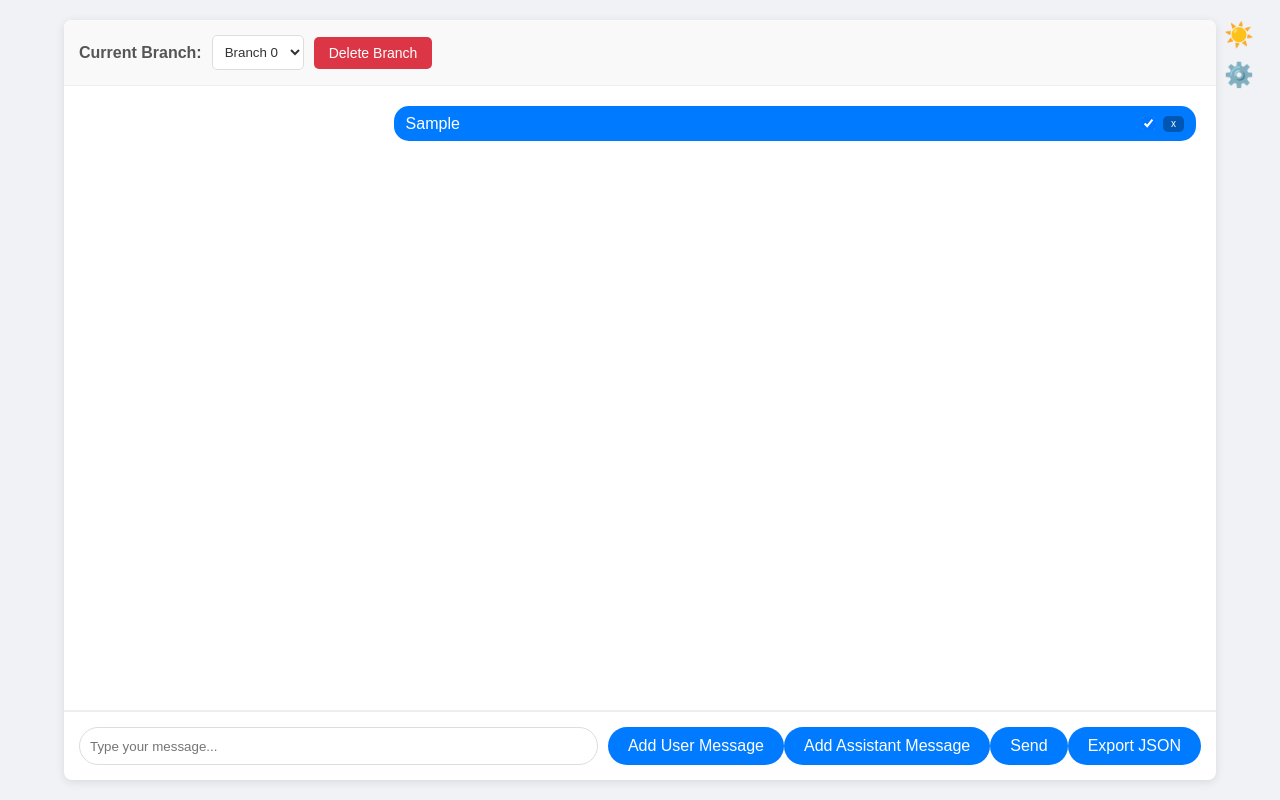
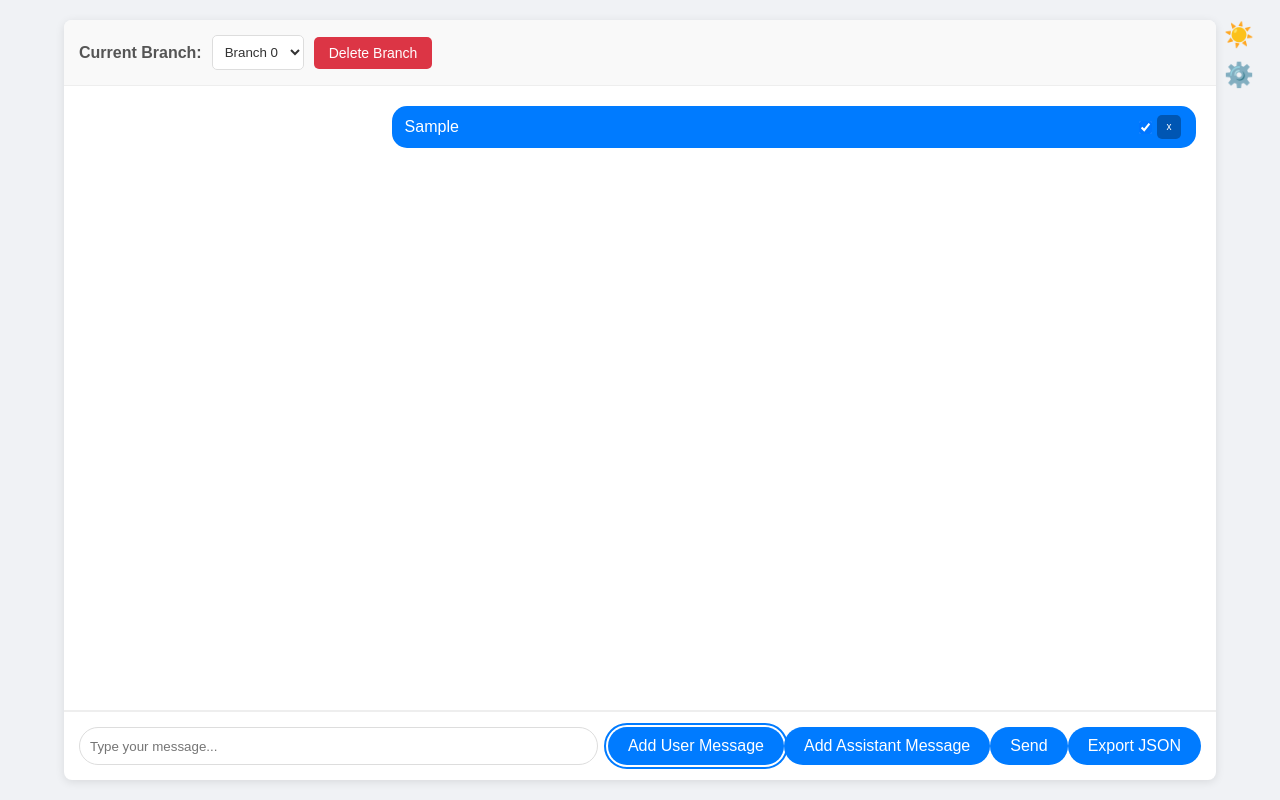
Before and after one commit to Jay4242/llm-webchat, a website: page public/index.html in a window 1280 px wide. Both pictures are taken after typing "Sample" into the empty fields and a click on the button "Add User Message". Drawn offline with Linux system fonts and the light colour scheme.

Commit message:
fix: enhance accessibility with ARIA labels, focus management, and keyboard navigation support

```diff
--- a/public/style.css
+++ b/public/style.css
@@ -8,11 +8,50 @@ body {
     background-color: #f0f2f5;
     color: #333; /* Default text color for day mode */
     transition: background-color 0.3s ease, color 0.3s ease;
+    line-height: 1.5;
 }
 
 body.dark-mode {
     background-color: #2c2c2c;
     color: #f5f5f5;
+}
+
+/* Focus styles for keyboard navigation */
+button:focus,
+input:focus,
+select:focus,
+textarea:focus {
+    outline: 2px solid #007bff;
+    outline-offset: 2px;
+}
+
+/* High contrast mode support */
+@media (prefers-contrast: high) {
+    body {
+        background-color: white;
+        color: black;
+    }
+
+    body.dark-mode {
+        background-color: black;
+        color: white;
+    }
+
+    button:focus,
+    input:focus,
+    select:focus,
+    textarea:focus {
+        outline: 3px solid #000;
+    }
+}
+
+/* Reduced motion support */
+@media (prefers-reduced-motion: reduce) {
+    * {
+        animation-duration: 0.01ms !important;
+        animation-iteration-count: 1 !important;
+        transition-duration: 0.01ms !important;
+    }
 }
 
 .chat-container {
@@ -50,6 +89,11 @@ body.dark-mode .chat-history {
     max-width: 70%;
     word-wrap: break-word;
     position: relative; /* Needed for positioning the delete button */
+    border: 1px solid transparent;
+}
+
+.message:focus-within {
+    border-color: #007bff;
 }
 
 .user-message {
@@ -565,10 +609,24 @@ body.dark-mode #delete-branch-button:hover {
     width: auto;
     height: auto;
     display: inline-block; /* Ensure they are inline with text */
+    min-width: 24px;
+    min-height: 24px;
+    display: flex;
+    align-items: center;
+    justify-content: center;
 }
 
 .message .edit-button:hover, .message .delete-button:hover {
     background-color: #5a6268;
+}
+
+/* Ensure buttons are properly spaced for screen readers */
+.message .edit-button,
+.message .delete-button,
+.message .role-toggle,
+.message .branch-button,
+.message .insert-button {
+    margin: 0 2px;
 }
 
 .message .edit-textarea {
```
